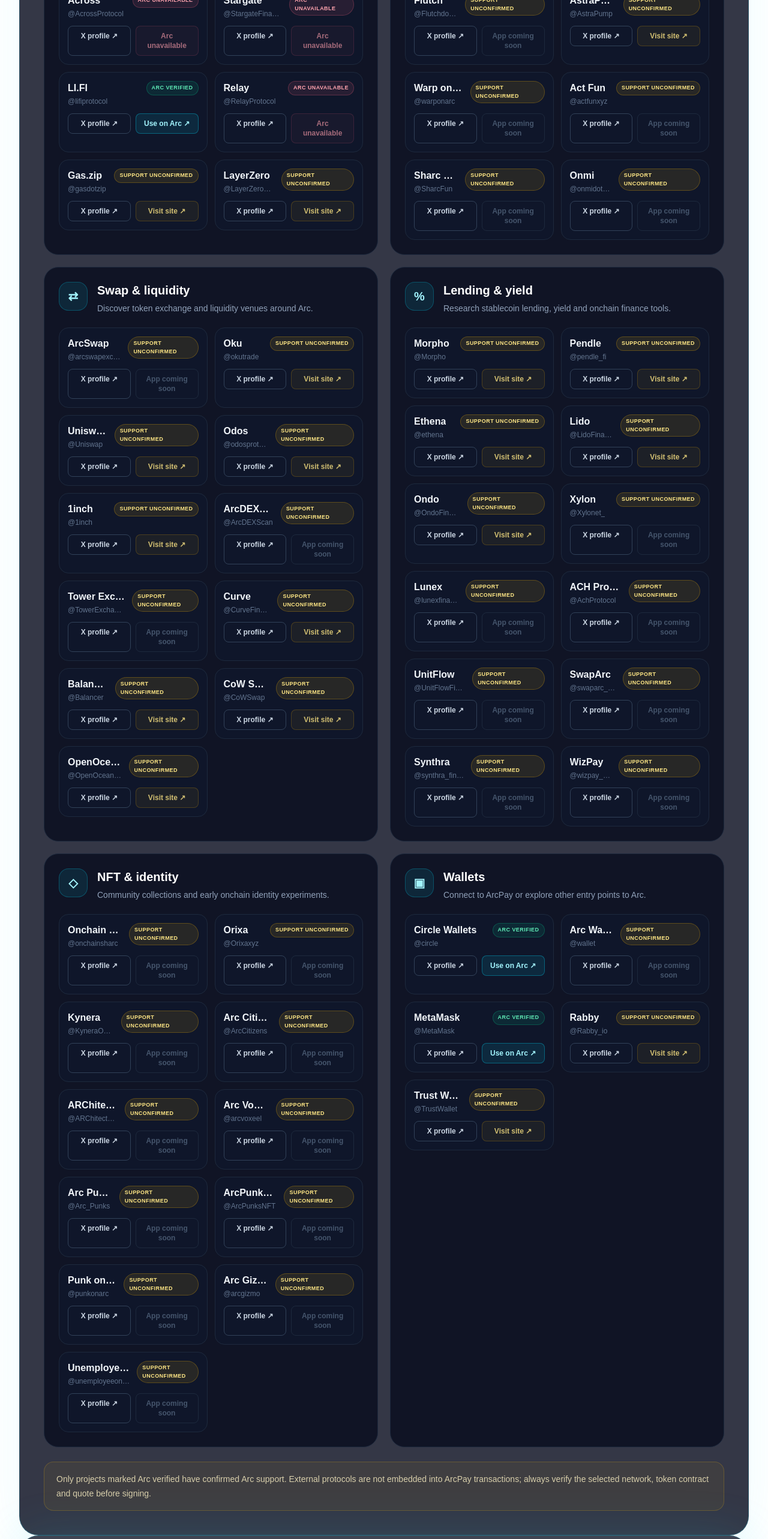
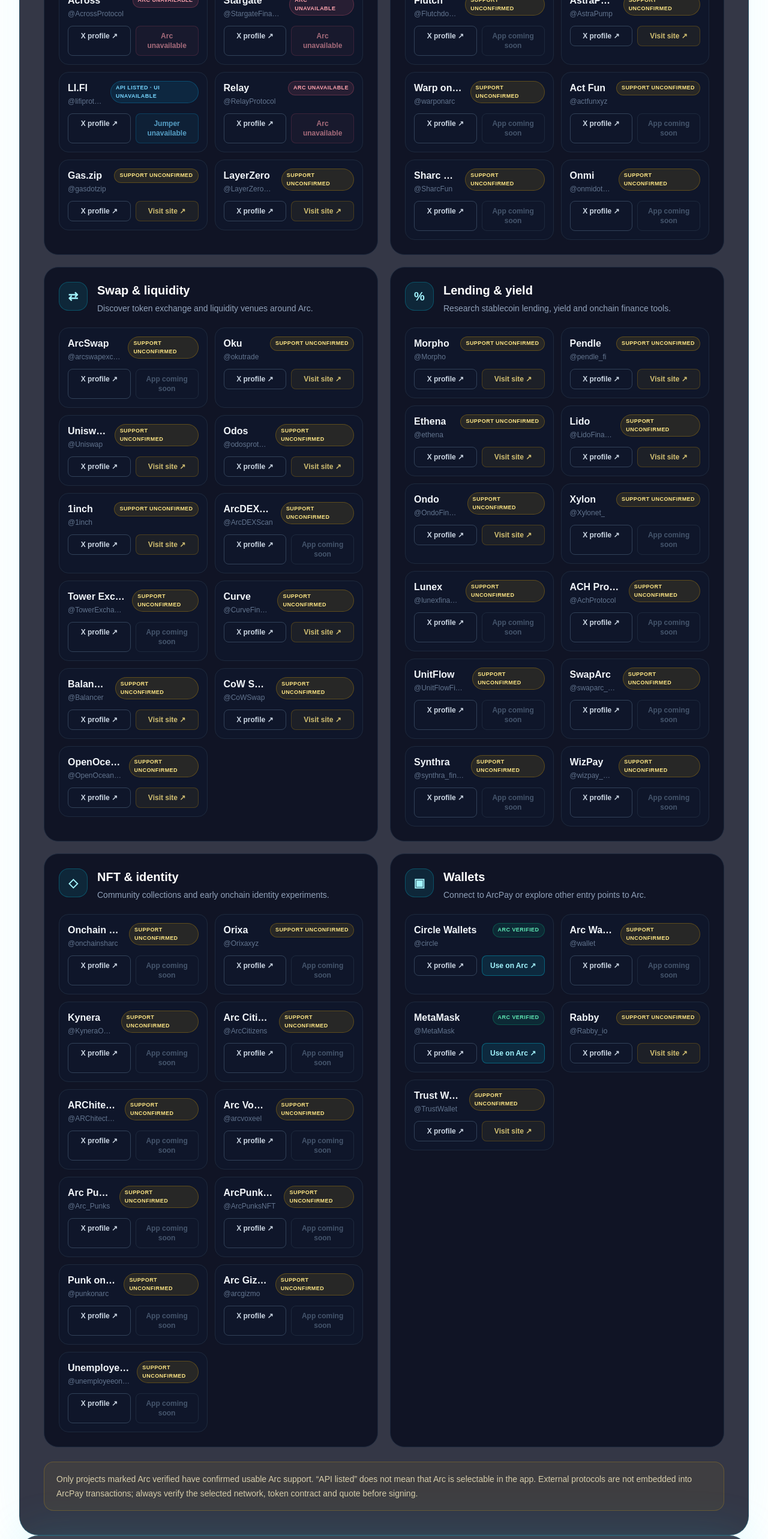
Before and after one commit to kejan2514/arcplay, a Next.js app: page / in a window 1280 px wide. Shown: the part 4140-6706 px from the top of the page at 60% size. Built offline with nearby package versions, Linux system fonts and the light colour scheme; no server answers.

Commit message:
fix: clarify LI.FI Arc availability

```diff
--- a/src/components/ecosystem-integrations.tsx
+++ b/src/components/ecosystem-integrations.tsx
@@ -7,12 +7,14 @@
 
 const supportStyles = {
   verified: "border-emerald-400/25 bg-emerald-400/10 text-emerald-300",
+  "api-listed": "border-sky-400/25 bg-sky-400/10 text-sky-300",
   unconfirmed: "border-amber-400/25 bg-amber-400/10 text-amber-200",
   unavailable: "border-rose-400/25 bg-rose-400/10 text-rose-300",
 } as const;
 
 const supportLabels = {
   verified: "Arc verified",
+  "api-listed": "API listed · UI unavailable",
   unconfirmed: "Support unconfirmed",
   unavailable: "Arc unavailable",
 } as const;
@@ -109,6 +111,10 @@
                       >
                         Visit site ↗
                       </a>
+                    ) : item.arcSupport === "api-listed" ? (
+                      <span className="cursor-not-allowed rounded-lg border border-sky-400/20 bg-sky-400/[0.06] px-3 py-2 text-center text-xs font-semibold text-sky-300/70">
+                        Jumper unavailable
+                      </span>
                     ) : item.arcSupport === "unavailable" ? (
                       <span className="cursor-not-allowed rounded-lg border border-rose-400/15 bg-rose-400/[0.04] px-3 py-2 text-center text-xs font-semibold text-rose-300/60">
                         Arc unavailable
@@ -127,7 +133,8 @@
       </div>
 
       <div className="mt-6 rounded-2xl border border-amber-400/20 bg-amber-400/[0.06] px-5 py-4 text-sm leading-6 text-amber-100/80">
-        Only projects marked Arc verified have confirmed Arc support. External
+        Only projects marked Arc verified have confirmed usable Arc support.
+        “API listed” does not mean that Arc is selectable in the app. External
         protocols are not embedded into ArcPay transactions; always verify the
         selected network, token contract and quote before signing.
       </div>
--- a/src/lib/arc-ecosystem.ts
+++ b/src/lib/arc-ecosystem.ts
@@ -11,7 +11,7 @@
   handle: string;
   website?: string;
   status: "available" | "explore";
-  arcSupport: "verified" | "unconfirmed" | "unavailable";
+  arcSupport: "verified" | "api-listed" | "unconfirmed" | "unavailable";
 };
 
 const project = (
@@ -31,7 +31,7 @@
     projects: [
       project("Across", "AcrossProtocol", "explore", "https://app.across.to/", "unavailable"),
       project("Stargate", "StargateFinance", "explore", "https://stargate.finance/transfer", "unavailable"),
-      project("LI.FI", "lifiprotocol", "explore", "https://jumper.exchange/", "verified"),
+      project("LI.FI", "lifiprotocol", "explore", "https://jumper.exchange/", "api-listed"),
       project("Relay", "RelayProtocol", "explore", "https://relay.link/bridge", "unavailable"),
       project("Gas.zip", "gasdotzip", "explore", "https://www.gas.zip/"),
       project("LayerZero", "LayerZero_Core", "explore", "https://layerzero.network/"),
```
